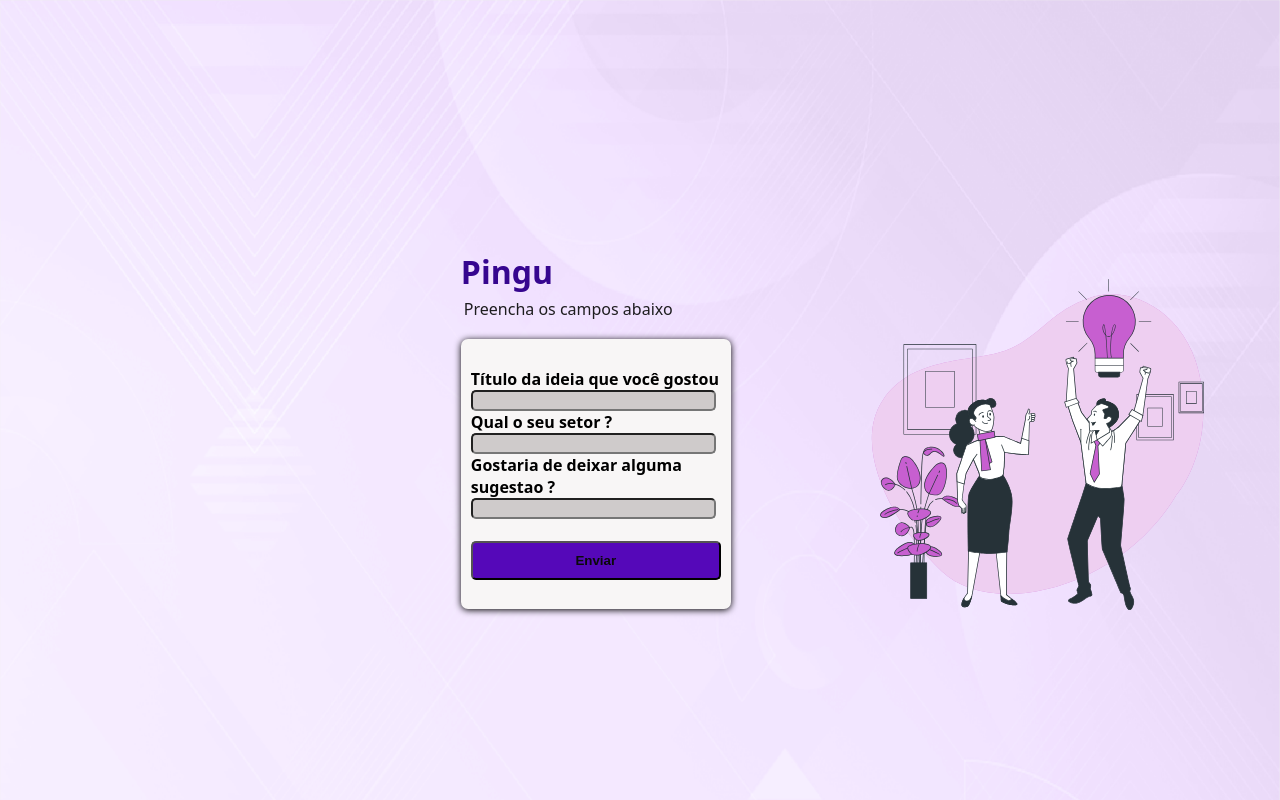
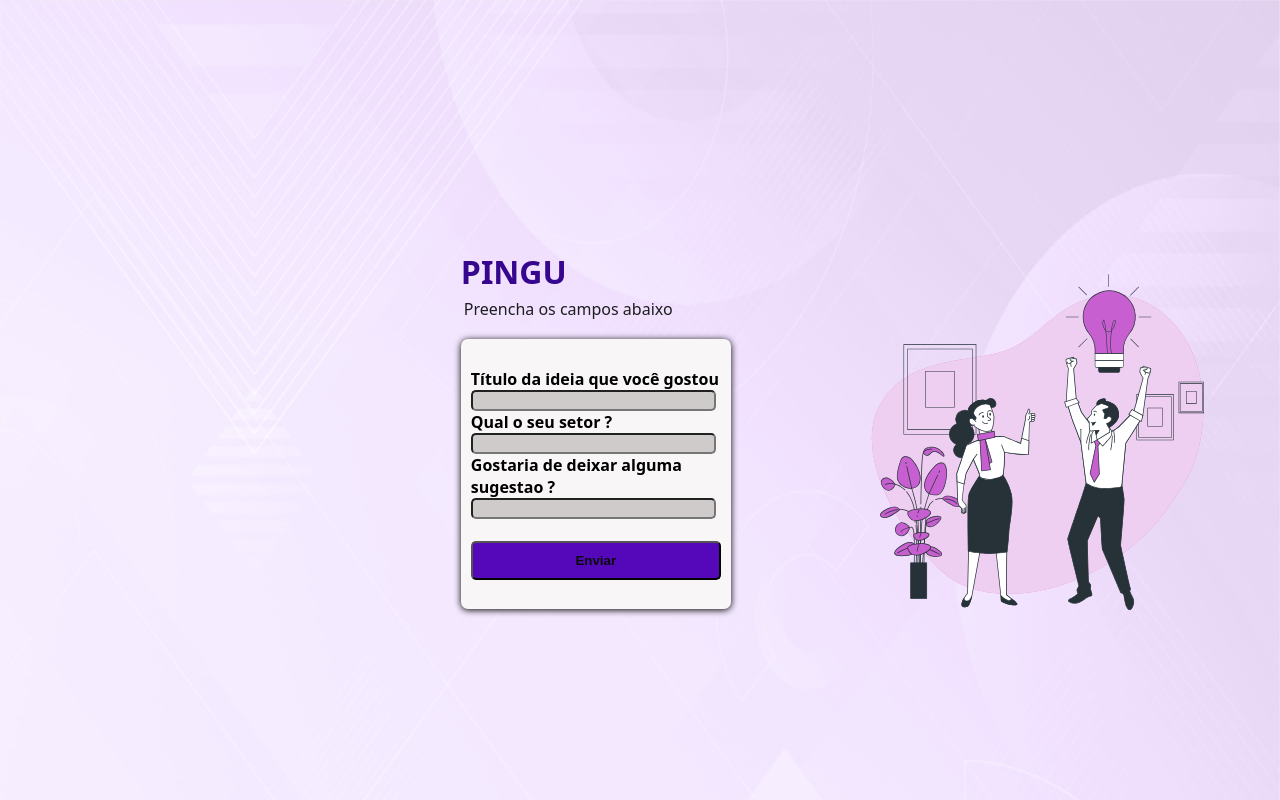
Before and after one commit to PinguProject/pingu-project, a plain HTML site: page index.html in a window 1280 px wide. Drawn offline with Linux system fonts and the light colour scheme.

Commit message:
update index

```diff
--- a/index.html
+++ b/index.html
@@ -16,7 +16,7 @@
 
     <form action="https://api.sheetmonkey.io/form/jv5qGydU6iNwa8ywc4jr2s" method="post">
         <div>
-            <h1 id="titulo">Pingu</h1>
+            <h1 id="titulo">PINGU</h1>
             <p id="subtitulo">Preencha os campos abaixo</p>
             <p></p>
 
```
